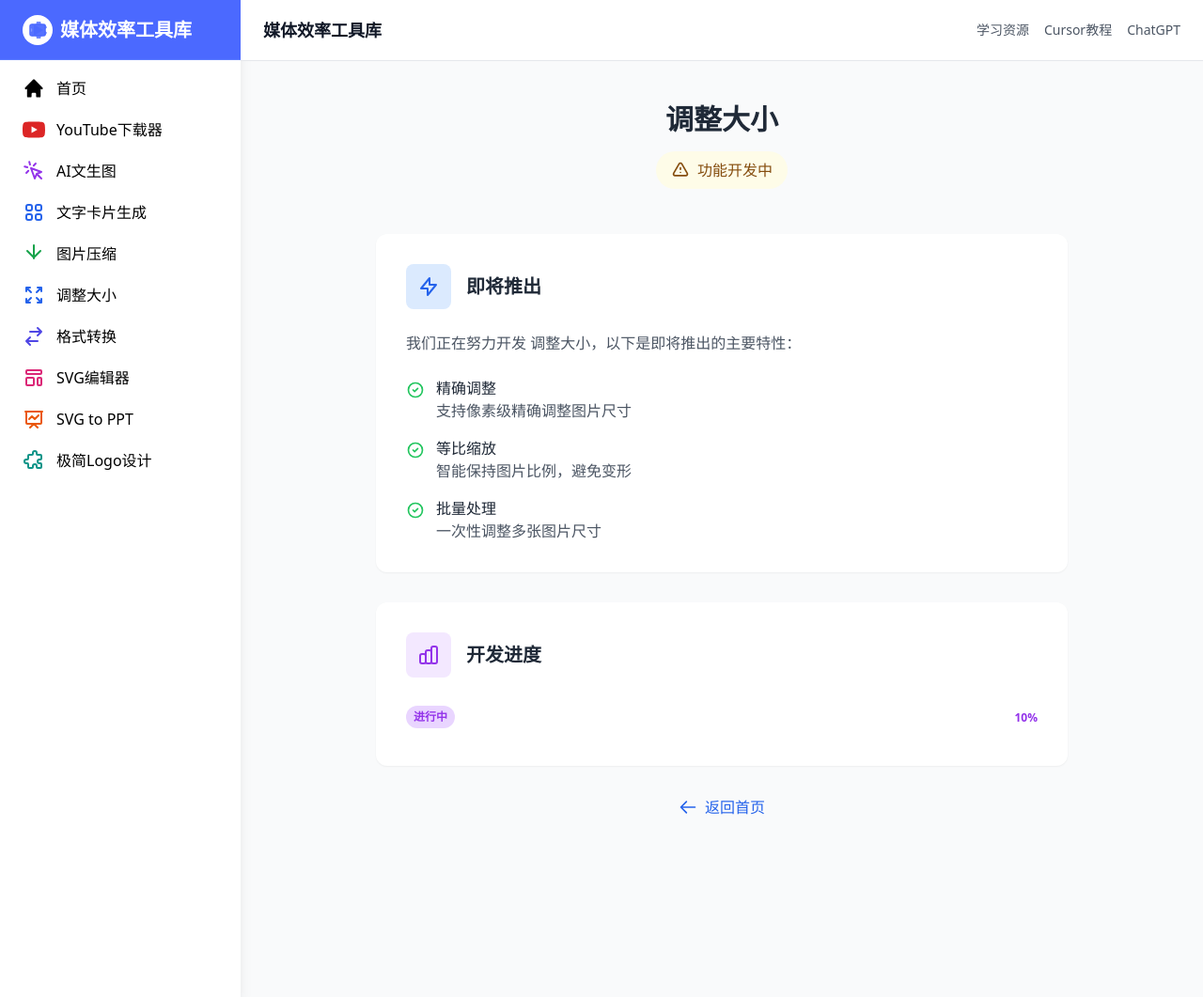
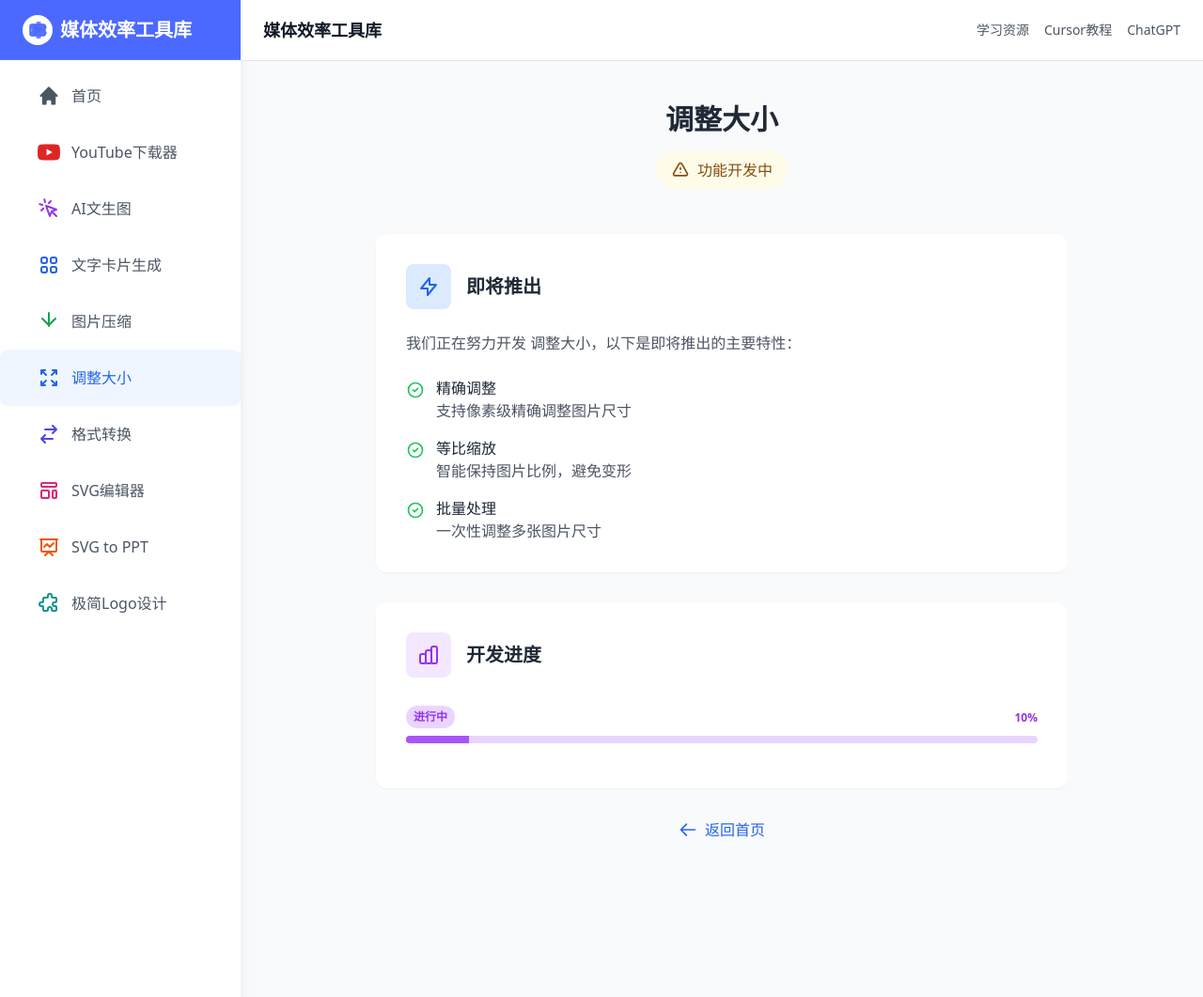
Before and after one commit to JianfuYang/medias_tools, a FastAPI app: page /tools/resize in a window 1280 px wide. Shown: the whole page at 94% size. Run offline with FastAPI, Linux system fonts and the light colour scheme; some libraries are stand-ins or nearby versions.

Commit message:
优化布局

```diff
--- a/main.py
+++ b/main.py
@@ -482,6 +482,10 @@ async def tool_page(request: Request, tool_name: str):
     tool_config = TOOLS_CONFIG[tool_name]
     tool_path = f"/tools/{tool_name}"
 
+    # 获取当前年份
+    current_year = datetime.now().year
+
+    # 返回模板，并传递year参数
     return templates.TemplateResponse(
         "common/developing.html",
         {
@@ -489,7 +493,8 @@ async def tool_page(request: Request, tool_name: str):
             "current_tool": tool_path,
             "tool_name": tool_config["name"],
             "features": tool_config["features"],
-            "progress": tool_config["progress"]
+            "progress": tool_config["progress"],
+            "year": current_year  # 添加year参数
         }
     )
 
--- a/static/css/style.css
+++ b/static/css/style.css
@@ -94,12 +94,25 @@ footer {
     white-space: nowrap;
 }
 
+/* 导航项样式 */
 .nav-item {
-    @apply flex items-center text-gray-600 hover:text-blue-600 hover:bg-blue-50 rounded-lg transition-colors duration-200;
+    display: flex;
+    align-items: center;
+    color: #4B5563;
+    transition-property: color, background-color;
+    transition-duration: 200ms;
+    border-radius: 0.5rem;
+    padding: 0.5rem 1rem;
+}
+
+.nav-item:hover {
+    color: #2563EB;
+    background-color: #EFF6FF;
 }
 
 .nav-item.active {
-    @apply text-blue-600 bg-blue-50;
+    color: #2563EB;
+    background-color: #EFF6FF;
 }
 
 /* Logo区域样式 */
@@ -219,3 +232,31 @@ main {
         max-width: 1280px;
     }
 }
+
+/* 进度条容器 */
+.progress-bar-container {
+    overflow: hidden;
+    height: 0.5rem;
+    margin-bottom: 1rem;
+    font-size: 0.75rem;
+    display: flex;
+    border-radius: 0.25rem;
+    background-color: #E9D5FF;
+}
+
+/* 进度条填充 */
+.progress-bar-fill {
+    display: flex;
+    flex-direction: column;
+    justify-content: center;
+    text-align: center;
+    white-space: nowrap;
+    color: #ffffff;
+    background-color: #A855F7;
+    transition: width 0.3s ease;
+}
+
+/* 设置进度条宽度 */
+.progress-bar-fill {
+    width: attr(data-progress percentage, 0%);
+}
```
Also changed, not shown: templates/tools/youtube/youtube_index.html (+6 -3 lines).
